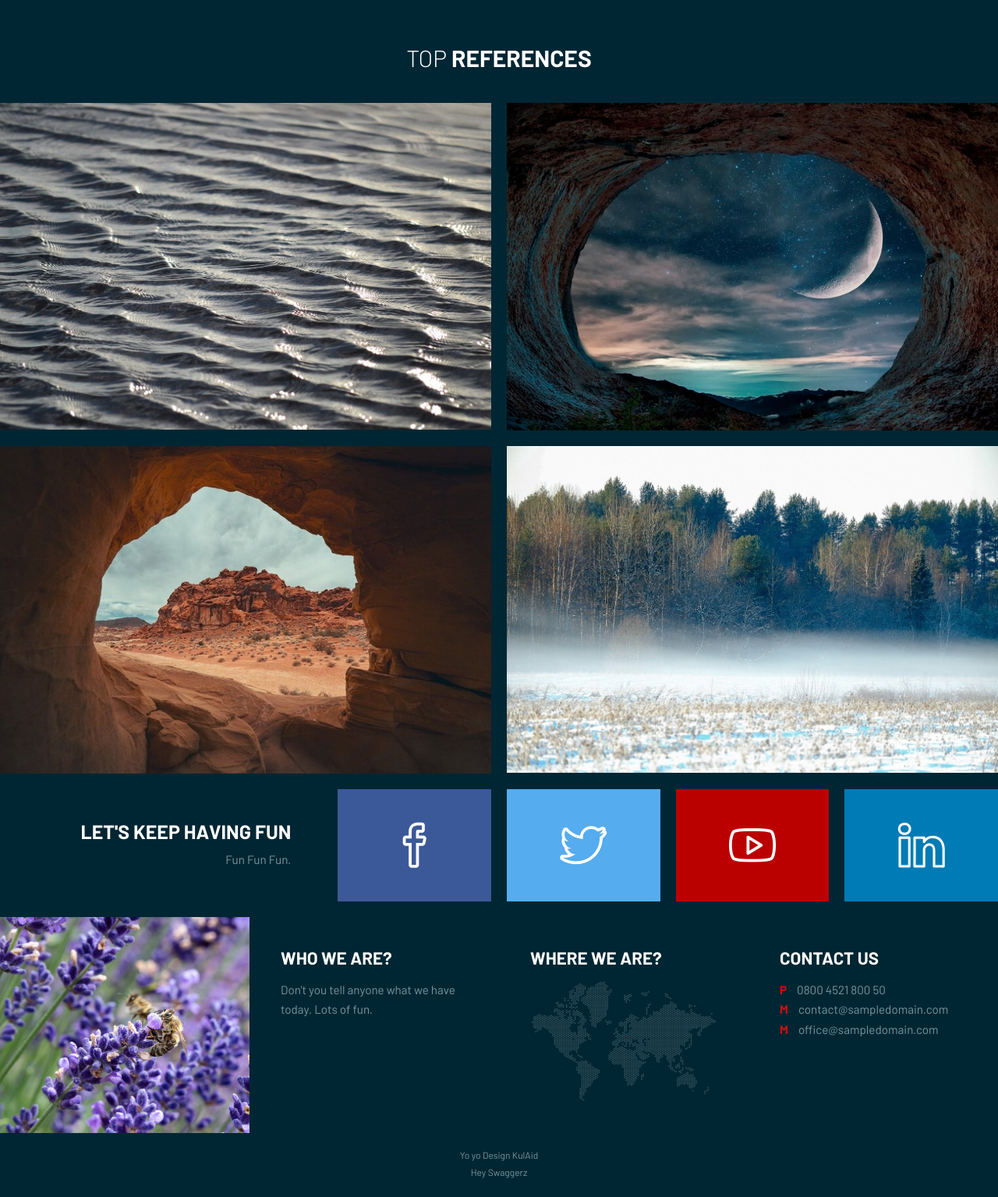
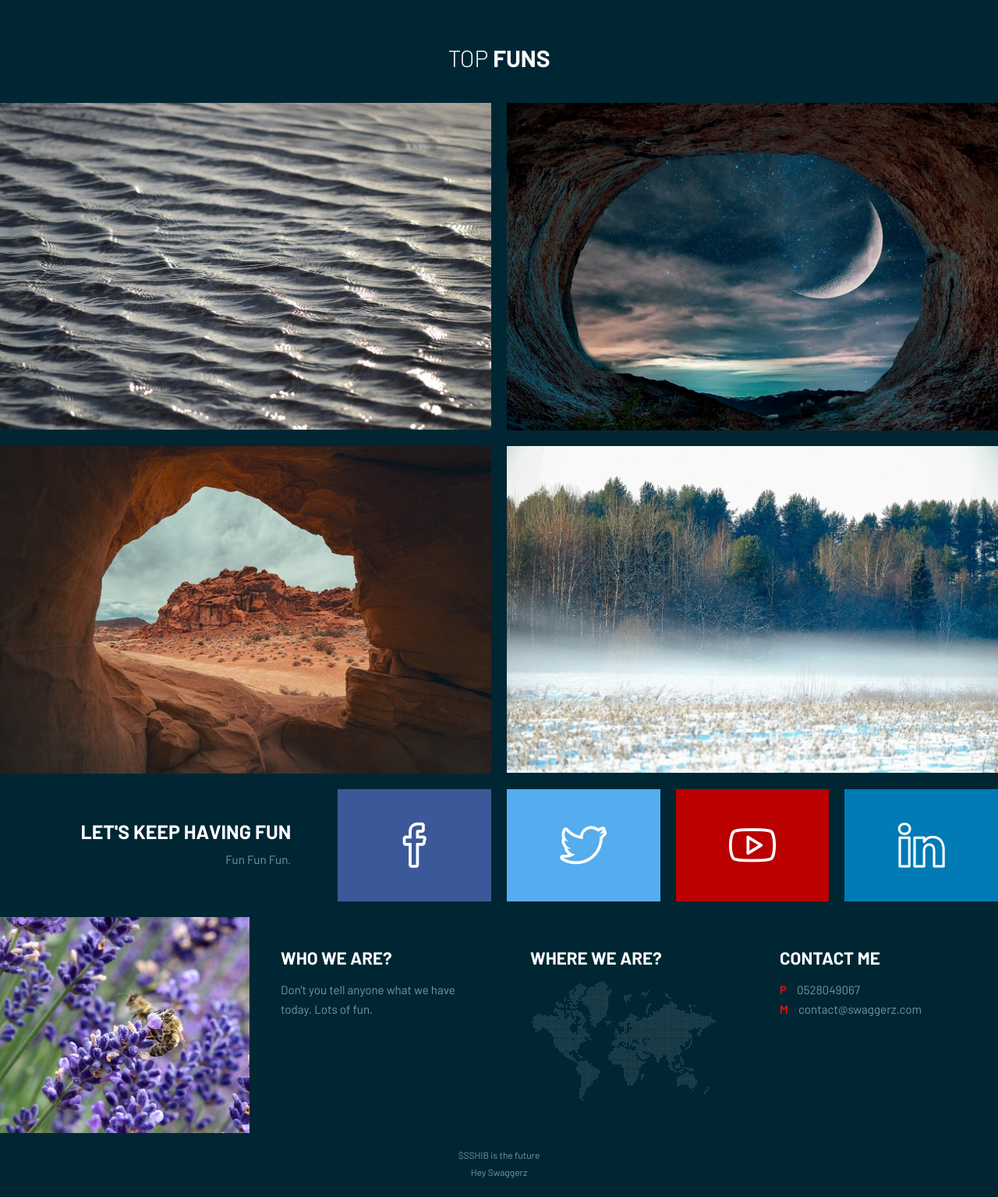
Before and after one commit to longnh17/Website, a plain HTML site: page index.html in a window 1280 px wide. Shown: the part 1885-3420 px from the top of the page at 78% size. Drawn offline with Linux system fonts and the light colour scheme; files whose address does not match are found by name.

Commit message:
Add files via upload

```diff
--- a/index.html
+++ b/index.html
@@ -3,7 +3,7 @@
    <head>
       <meta charset="UTF-8">
       <meta name="viewport" content="width=device-width, initial-scale=1.0" />
-      <title>Free responsive business website template</title>
+      <title>Swaggerz Website on Akash</title>
       <link rel="stylesheet" href="css/components.css">
       <link rel="stylesheet" href="css/icons.css">
       <link rel="stylesheet" href="css/responsee.css">
@@ -115,7 +115,7 @@
         </section>
 
         <!-- SECTION 4 -->
-        <h2 class="s-12 text-white text-thin text-size-30 text-white text-uppercase margin-top-bottom-40 center text-center">Top <b>References</b></h2>
+        <h2 class="s-12 text-white text-thin text-size-30 text-white text-uppercase margin-top-bottom-40 center text-center">Top <b>Funs</b></h2>
         <section class="grid margin">
           <a class="s-12 m-6 margin-bottom" href="gallery.html">
             <img class="full-img" src="img/portfolio/thumb-01.jpg" alt=""/>
@@ -171,16 +171,15 @@
         </div>
 
         <div class="s-12 m-9 l-3 padding-2x margin-bottom background-dark">
-           <h2 class="text-strong text-uppercase">Contact Us</h2>
-           <p><b class="text-primary margin-right-10">P</b> 0800 4521 800 50</p>
-           <p><b class="text-primary margin-right-10">M</b> <a class="text-primary-hover" href="mailto:contact@sampledomain.com">contact@sampledomain.com</a></p>
-           <p><b class="text-primary margin-right-10">M</b> <a class="text-primary-hover" href="mailto:office@sampledomain.com">office@sampledomain.com</a></p>
+           <h2 class="text-strong text-uppercase">Contact Me</h2>
+           <p><b class="text-primary margin-right-10">P</b> 0528049067 </p>
+           <p><b class="text-primary margin-right-10">M</b> <a class="text-primary-hover" href="mailto:swaggerz97@gmail.com">contact@swaggerz.com</a></p>
         </div>
 
         <!-- Footer - bottom -->
         <div class="s-12 text-center margin-bottom">
-          <p class="text-size-12">Yo yo Design KulAid</p>
-                <p><a class="text-size-12 text-primary-hover" href="http://www.myresponsee.com" title="Responsee - lightweight responsive framework">Hey Swaggerz</a></p>
+          <p class="text-size-12">$SSHIB is the future</p>
+                <p><a class="text-size-12 text-primary-hover" title="Swaggerz Website on Akash Network">Hey Swaggerz</a></p>
         </div>
       </footer>
       <script type="text/javascript" src="js/responsee.js"></script>
```
Also changed, not shown: about-us.html (+4 -5 lines).
